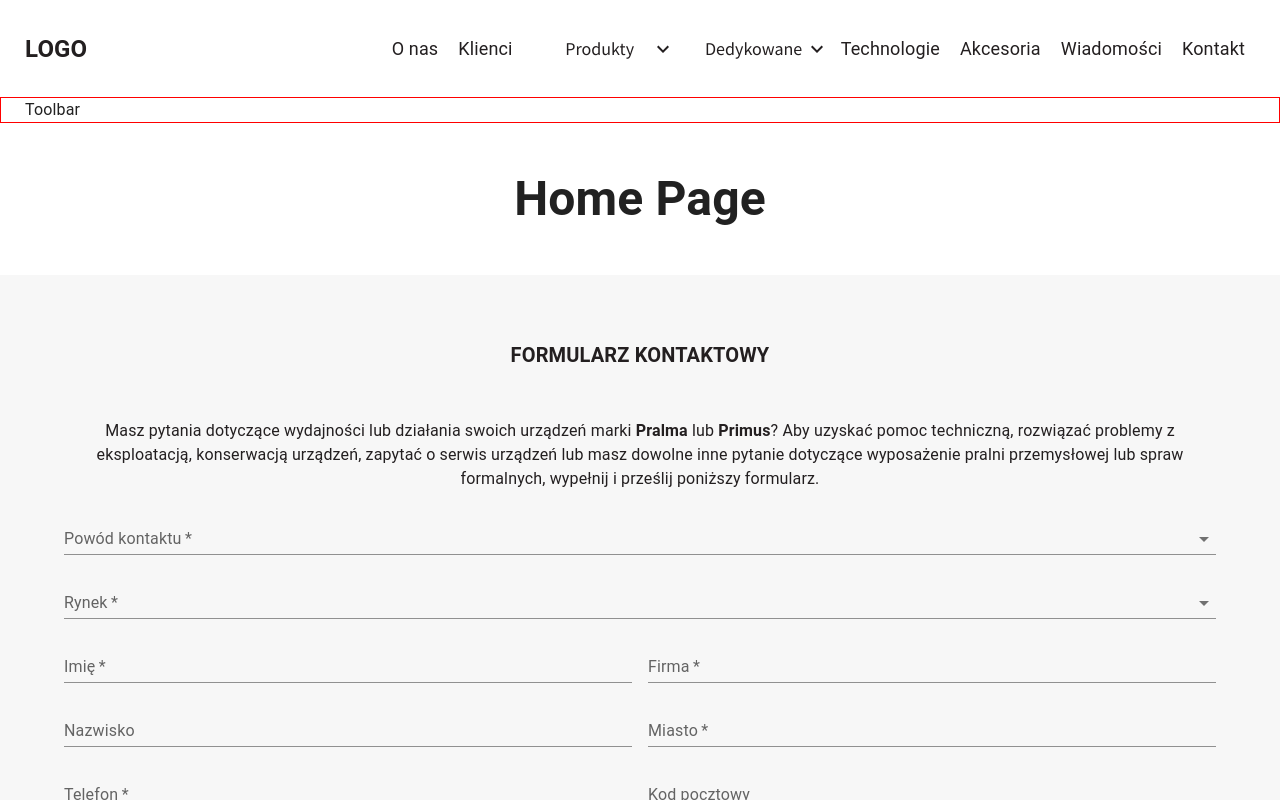
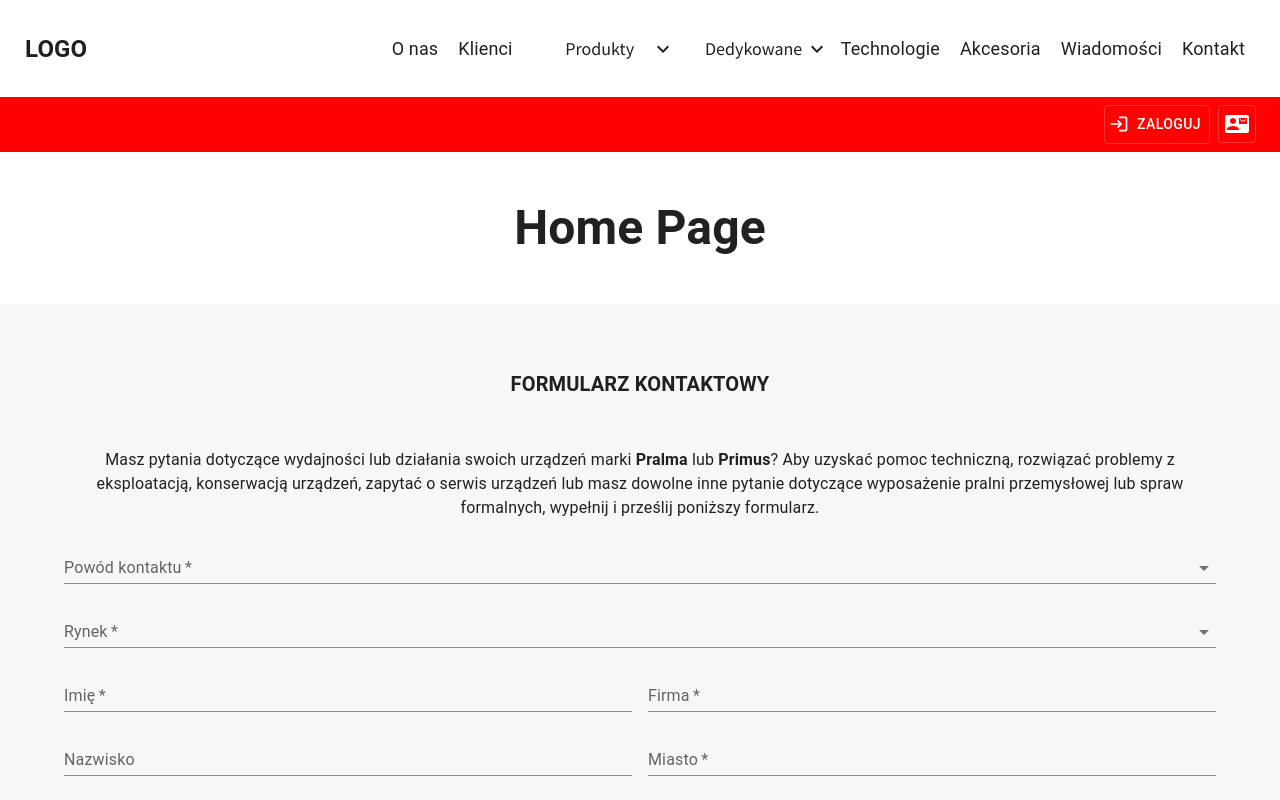
Before and after one commit to krystek77/react-website-client-side, a React (Create React App) app: page / in a window 1280 px wide. Built offline with nearby package versions, Linux system fonts and the light colour scheme.

Commit message:
Refactor toolbar component

```diff
--- a/src/components/Toolbar/Toolbar.js
+++ b/src/components/Toolbar/Toolbar.js
@@ -1,17 +1,41 @@
 /* eslint-disable react/prop-types */
 /* eslint-disable no-unused-vars */
-import React from "react";
-import { Container } from "@mui/material";
-import {ContactMail} from '@mui/icons-material';
+import React from 'react';
+import {Link} from 'react-router-dom';
+import { Container, IconButton, Button, Avatar, Typography } from '@mui/material';
+import { ContactMail,Login,Logout } from '@mui/icons-material';
 
 import useStyles from '../../styles/toolbar';
 
+function Toolbar() {
+  const classes = useStyles();
+  const user = null;
 
-function Toolbar(){
-    const classes = useStyles();
-
-    return <Container component="div" maxWidth="false" className={`${classes.toolbar}`}>
-        Toolbar
+  return (
+    <Container component="div" maxWidth="false" className={`${classes.toolbar}`}>
+      <div className={classes.toolbarUserPanel}>
+        {user ? (
+          <React.Fragment>
+            <Avatar className={classes.toolbarUserAvatar} alt="Krystian" src="./assets/images/contact/firma.webpa">
+              {'Krystian'.charAt(0)}
+            </Avatar>
+            <Typography className={classes.toolbarUserName} component="p" variant="body1">
+              Witaj, kryniu77@wp.pl
+            </Typography>
+            <Button className={`${classes.toolbarButton} ${classes.toolbarButtonLogout}`} type="button" aria-label="logout" startIcon={<Logout/>}>
+              wyloguj
+            </Button>
+          </React.Fragment>
+        ) : (
+          <React.Fragment>
+            <Button className={`${classes.toolbarButton}  ${classes.toolbarButtonLogout}`} component={Link} to="/autoryzacja" type="button" aria-label="login" startIcon={<Login/>}>zaloguj</Button>
+          </React.Fragment>
+        )}
+        <IconButton  className={`${classes.toolbarButton} ${classes.toolbarButtonContact}`}>
+          <ContactMail />
+        </IconButton>
+      </div>
     </Container>
+  );
 }
 export default Toolbar;
--- a/src/styles/toolbar.js
+++ b/src/styles/toolbar.js
@@ -1,12 +1,49 @@
 /* eslint-disable no-unused-vars */
 import { makeStyles } from '@mui/styles';
+import { palette } from '@mui/system';
 
 export default makeStyles((theme) => ({
   toolbar: {
-    border:"1px solid red",
     position:"relative",
     top:0,
     left:0,
-    width:"100%"
+    width:"100%",
+    display:"flex",
+    justifyContent:"flex-end",
+    alignItems:"center",
+    backgroundColor:theme.palette.primary.main,
+    paddingTop:8,
+    paddingBottom:8
   },
+  toolbarUserPanel:{
+    display:"flex",
+    alignItems:"center"
+  },
+  toolbarUserAvatar:{
+    backgroundColor:theme.palette.secondary.main,
+    color:theme.palette.secondary.contrastText,
+    marginRight:8
+  },
+  toolbarUserName:{
+    marginRight:24,
+    color:theme.palette.secondary.contrastText,
+    fontSize:12,
+    fontWeight:700
+  },
+  toolbarButton:{
+    color:theme.palette.primary.contrastText,
+    borderColor:theme.palette.primary.light,
+    borderStyle:"solid",
+    borderWidth:"1px"
+  },
+  toolbarButtonLogout:{
+    marginRight:8,
+  },
+  toolbarButtonLogin:{
+    marginRight:8,
+  },
+  toolbarButtonContact:{
+    borderRadius:"4px",
+    padding:6
+  }
 }));
```
